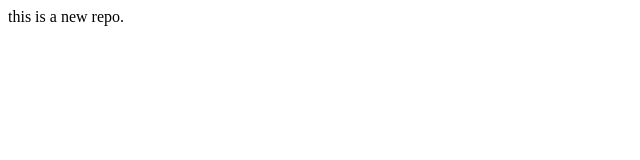
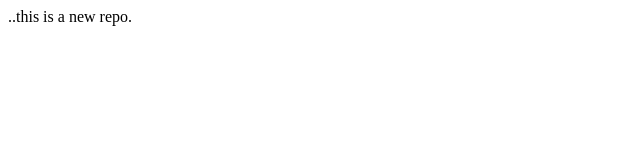
Before and after one commit to agr1maa/localrepo, a plain HTML site: page index.html in a window 1280 px wide. Shown: the full height of the page, 0-640 px from the left. Drawn offline with Linux system fonts and the light colour scheme.

Commit message:
updated index.html

```diff
--- a/index.html
+++ b/index.html
@@ -1 +1 @@
-<p> this is a new repo.</p>
+<p> ..this is a new repo.</p>
```
